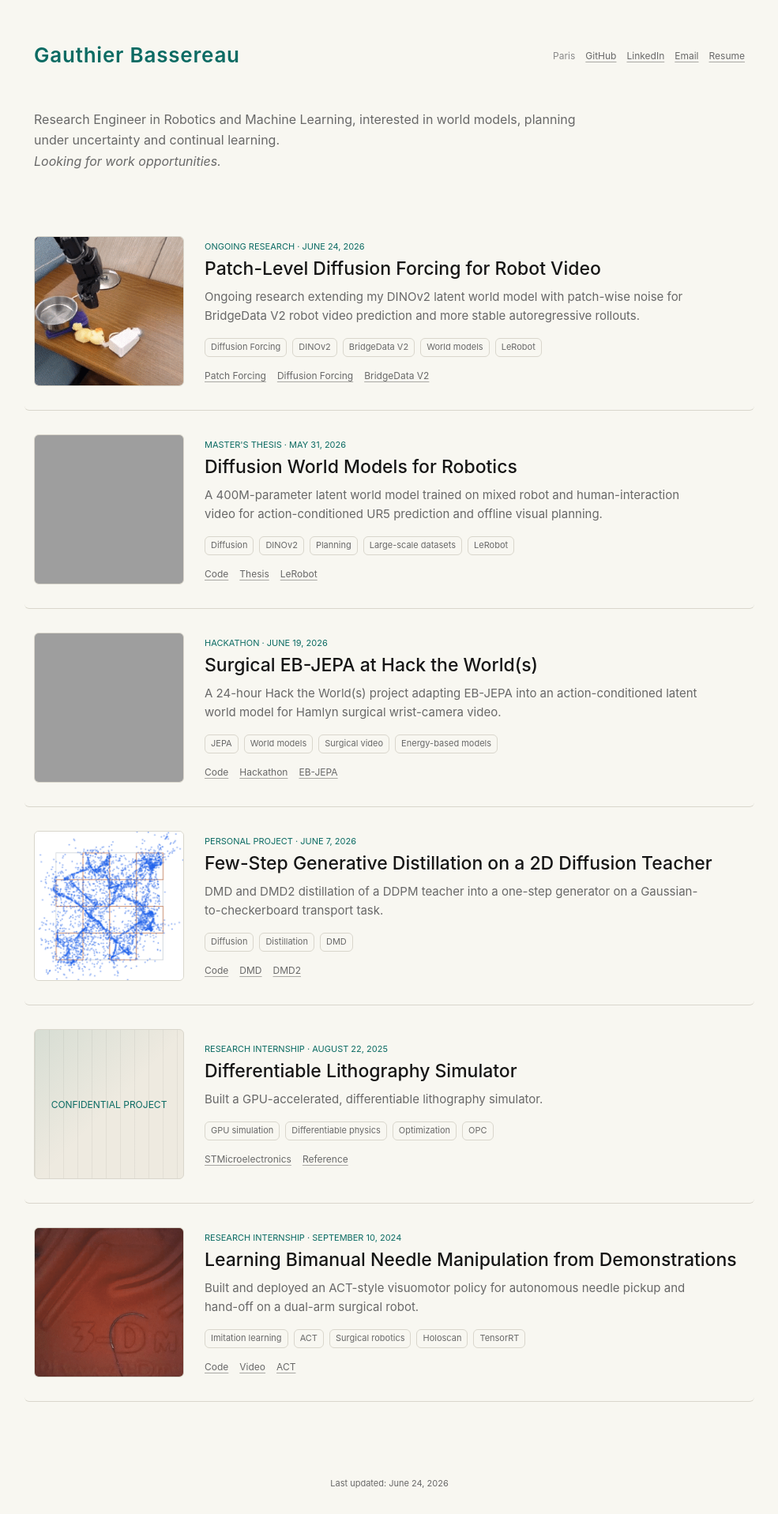
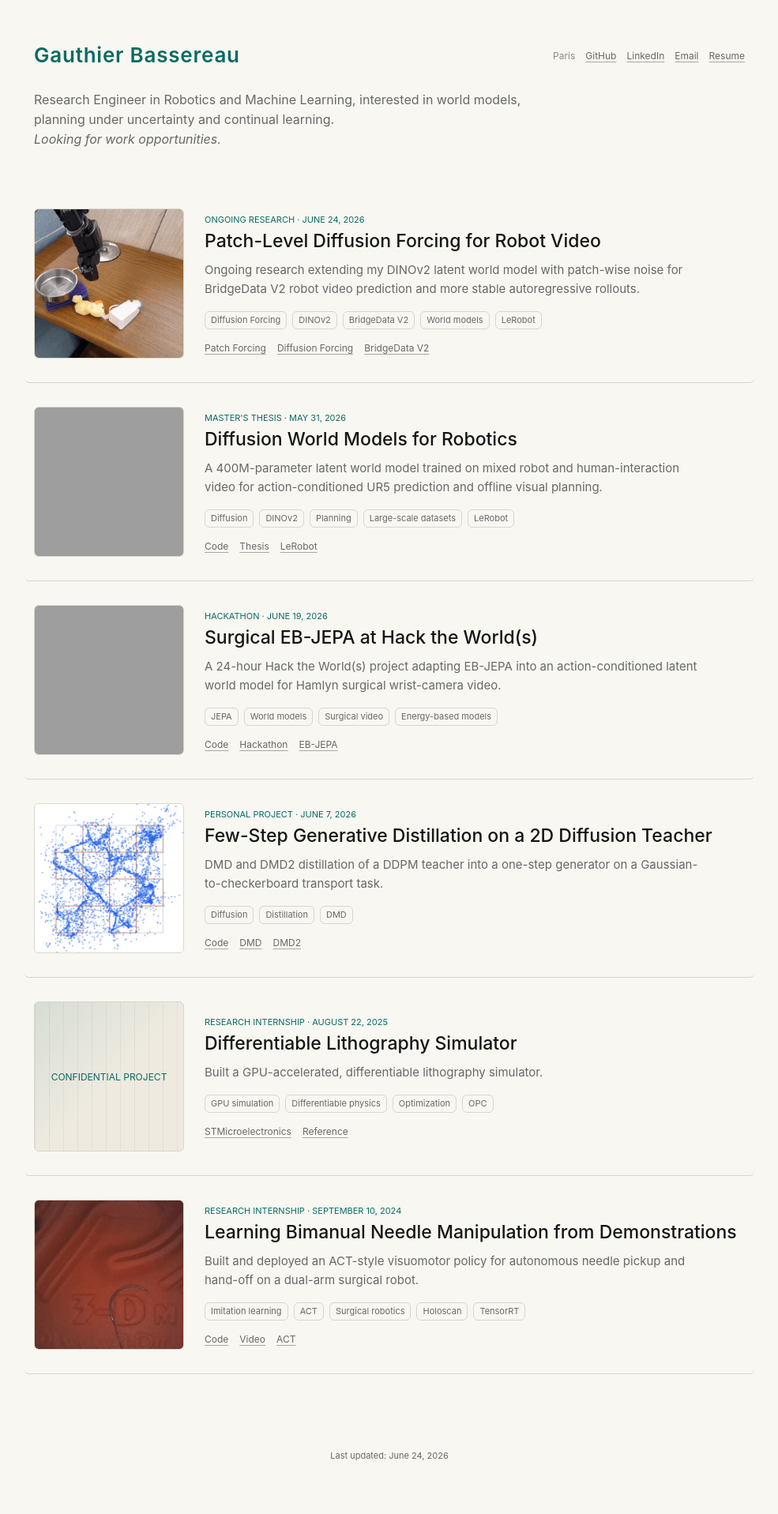
Before and after one commit to GauthierBassereau/gauthierbassereau.github.io, a Jekyll site: the page built from index.md, in a window 1280 px wide. Shown: the whole page at 79% size, without its empty margins (147-1132 px from the left). Built offline with Jekyll 4.4.1, drawn with Linux system fonts in a browser that asks for light colours; after the commit the page ends 1883 px from its top, so only the background shows below that; grey boxes are pictures that could not be loaded.

Commit message:
fix gif still thumbnails and intro spacing

```diff
--- a/assets/main.css
+++ b/assets/main.css
@@ -99,8 +99,8 @@
 }
 
 .intro {
-  max-width: 720px;
-  padding: 52px 0;
+  max-width: 650px;
+  padding: 28px 0 46px;
 }
 
 .intro h1 {
@@ -116,7 +116,7 @@
   margin: 0;
   color: var(--muted);
   font-size: 16px;
-  line-height: 1.65;
+  line-height: 1.55;
 }
 
 .intro-opportunity {
@@ -479,7 +479,7 @@
   }
 
   .intro {
-    padding: 34px 0;
+    padding: 24px 0 36px;
   }
 
   .intro h1 {
```
Also changed, not shown: 2 other files.
